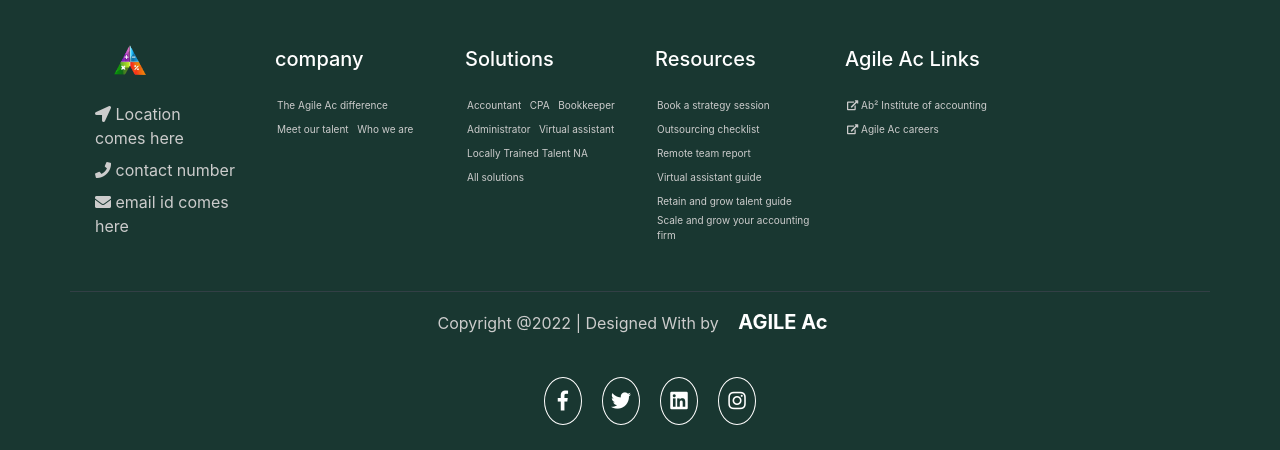
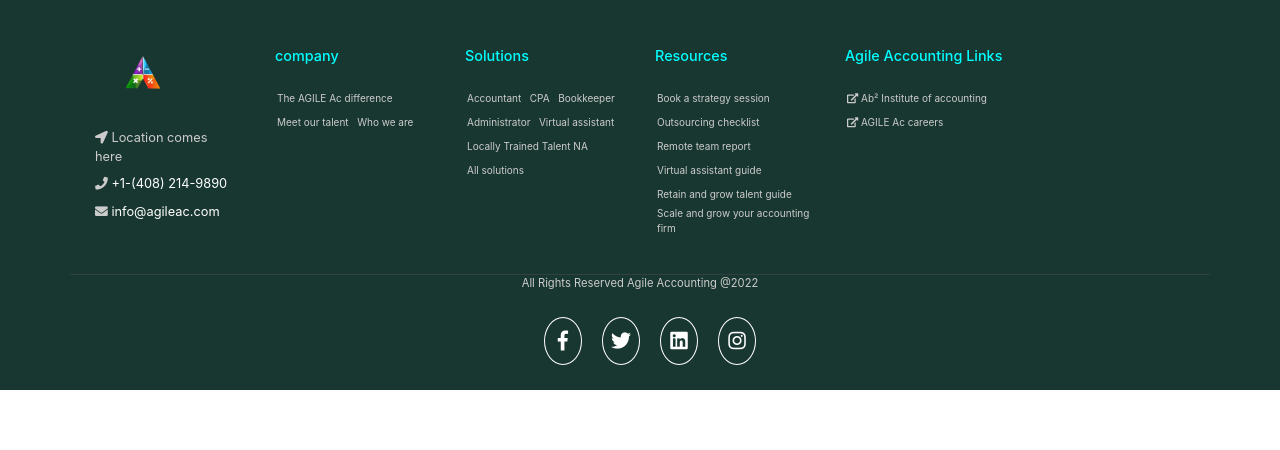
Before and after one commit to Porendlapavan/AGILE-Accounting-demo-page, a plain HTML site: page local trained talent.html in a window 1280 px wide. Shown: the part 3375-3825 px from the top of the page. After the commit the page ends 3765 px from the top, so only its background shows below. Drawn offline with nearby package versions, Linux system fonts and the light colour scheme; a web font is replaced by a local one.

Commit message:
Update local trained talent.html

```diff
--- a/local trained talent.html
+++ b/local trained talent.html
@@ -330,18 +330,25 @@
             <div class="row">
                 <div class=" col-lg-2 col-md-4 col-sm-6" style="padding:25px;">
 
-                    <img src="logoagilel.png" style="width:50%; padding: 5px;">
-                    <p><i class="fa fa-location-arrow"></i> Location comes here</p>
-                    <p><i class="fa fa-phone"></i> contact number </p>
-                    <p><i class="fa fa fa-envelope"></i> email id comes here </p>
+                    <a href="index.html"><img src="logoagilel.png" style="width:60%; padding: 0px;"></a>
+                    <p style="font-size: 0.8rem;"><i class="fa fa-location-arrow"></i> Location comes here</p>
+                    <p style="font-size: 0.8rem;"><i class="fa fa-phone"></i> <a href="tel:+1 (408)214-9890" target=""
+                            class="in-grid-item cardClick" data-wpel-link="internal"
+                            style="font-size:0.8rem;color: white;padding:0%;">
+                            +1-(408) 214-9890</a>
+                    </p>
+
+                    <p style="font-size: 0.8rem;"><i class="fa fa fa-envelope"></i> <a href="mailto:info@agileac.com"
+                            style="font-size:0.8rem;color: white;padding:0%;">
+                            info@agileac.com </a> </p>
                 </div>
 
 
                 <div class="  col-lg-2 col-md-4 col-sm-6">
-                    <h5 class="headin5_amrc col_white_amrc pt2">company</h5>
+                    <h5 class="headin5_amrc col_white_amrc pt2" style="font-size: 0.9rem;color:cyan;">company</h5>
 
                     <ul class="footer_ul_amrc">
-                        <li><a href="The Agile ac difference.html">The Agile Ac difference</a></li>
+                        <li><a href="The Agile ac difference.html">The AGILE Ac difference</a></li>
                         <li><a href="meetourtalent.html">Meet our talent</a></li>
                         <li><a href="who_we_are.html">Who we are</a></li>
                     </ul>
@@ -350,7 +357,7 @@
 
 
                 <div class="  col-lg-2 col-md-4 col-sm-6">
-                    <h5 class="headin5_amrc col_white_amrc pt2">Solutions</h5>
+                    <h5 class="headin5_amrc col_white_amrc pt2" style="font-size: 0.9rem;color:cyan;">Solutions</h5>
 
                     <ul class="footer_ul_amrc">
                         <li><a href="accountant.html">Accountant</a></li>
@@ -365,7 +372,7 @@
                 </div>
 
                 <div class="  col-lg-2 col-md-4 col-sm-6">
-                    <h5 class="headin5_amrc col_white_amrc pt2">Resources</h5>
+                    <h5 class="headin5_amrc col_white_amrc pt2" style="font-size: 0.9rem;color:cyan;">Resources</h5>
 
                     <ul class="footer_ul_amrc">
                         <li><a href="">Book a strategy session</a></li>
@@ -378,15 +385,13 @@
 
                 </div>
                 <div class="  col-lg-2 col-md-4 col-sm-6">
-                    <h5 class="headin5_amrc col_white_amrc pt2">
-                        Agile Ac Links
+                    <h5 class="headin5_amrc col_white_amrc pt2" style="font-size: 0.9rem;color:cyan;">
+                        Agile Accounting Links
                     </h5>
 
                     <ul class="footer_ul_amrc">
-                        <li><a href=""><i class='fas fa-external-link-alt'></i> Ab² Institute of
-                                accounting</a></li>
-                        <li><a href=""><i class='fas fa-external-link-alt'></i> Agile Ac careers</a>
-                        </li>
+                        <li><a href=""><i class='fas fa-external-link-alt'></i> Ab² Institute of accounting</a></li>
+                        <li><a href=""><i class='fas fa-external-link-alt'></i> AGILE Ac careers</a></li>
                     </ul>
                 </div>
 
@@ -395,8 +400,7 @@
 
         <div class="container">
 
-            <p class="text-center ">Copyright @2022 | Designed With by <a href="#"
-                    style="color: white;font-weight: bold;">AGILE Ac</a></p>
+            <p class="text-center" style="font-size: 0.7rem;">All Rights Reserved Agile Accounting @2022 </p>
 
             <ul class="social_footer_ul">
                 <li><a href=""><i class="fab fa-facebook-f"></i></a></li>
```
